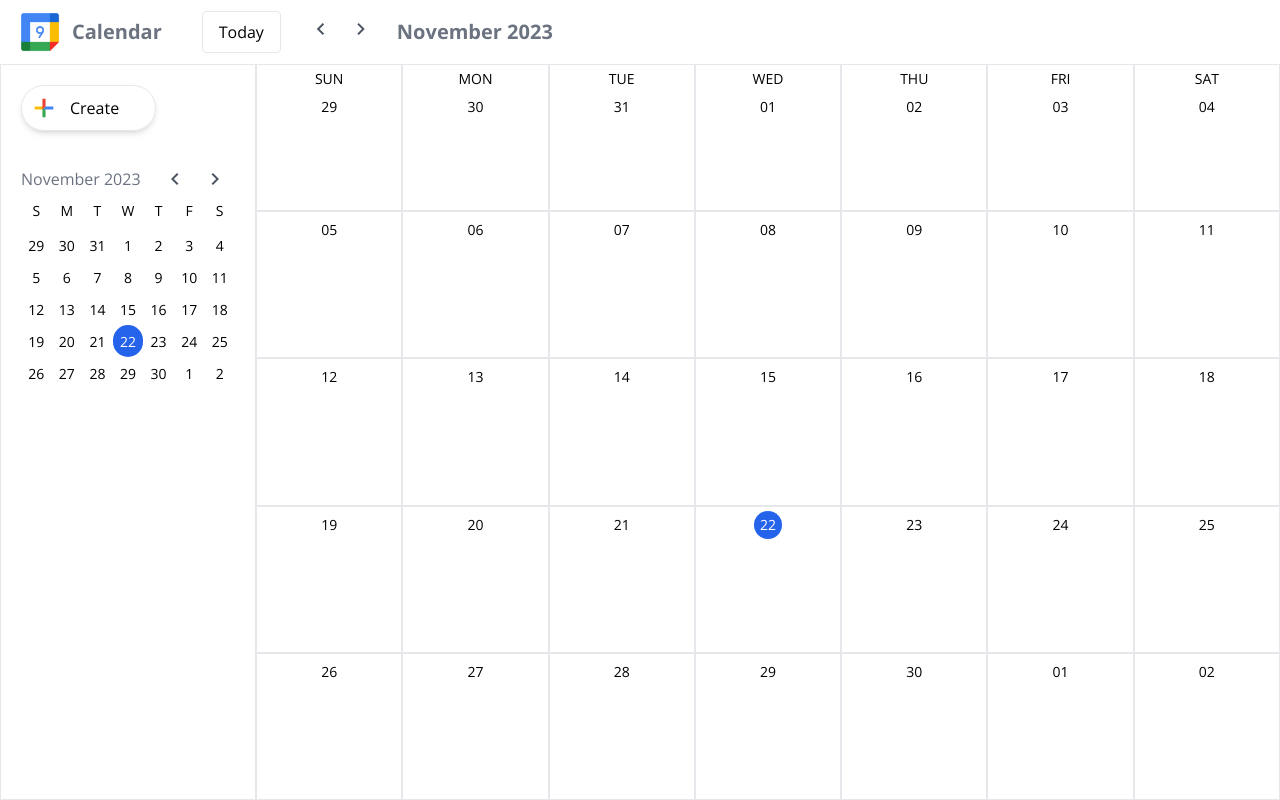
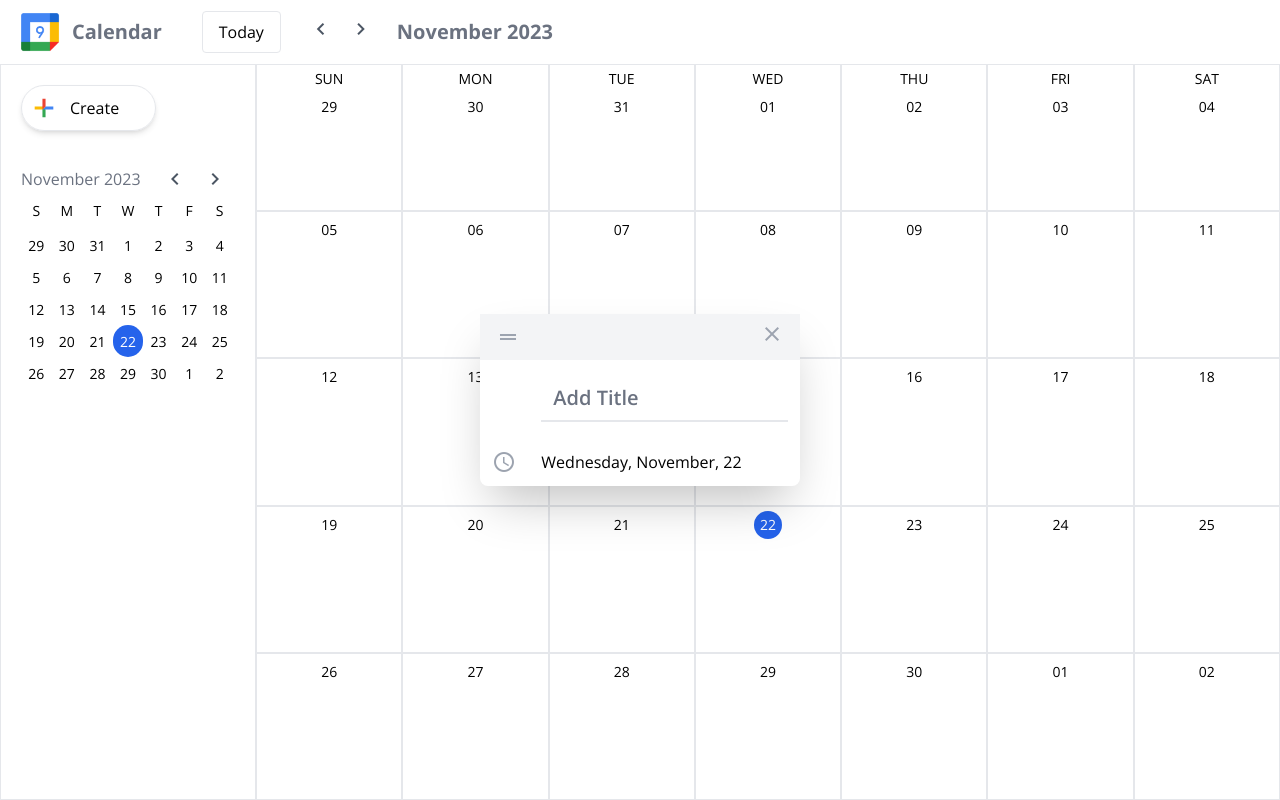
Before and after one commit to jaysqvl/calendar-website, a React (Create React App) app: page / in a window 1280 px wide. Both pictures are taken after a click on the button "Create". Built offline with nearby package versions, Linux system fonts and the light colour scheme.

Commit message:
Working on event handling

```diff
--- a/src/App.js
+++ b/src/App.js
@@ -5,10 +5,11 @@
 import Sidebar from './components/Sidebar'
 import Month from './components/Month'
 import GlobalContext from './context/GlobalContext';
+import EventModel from './components/EventModel';
 
 function App() {
   const [currentMonth, setCurrentMonth] = useState(getMonth());
-  const {monthIndex} = useContext(GlobalContext);
+  const {monthIndex, showEventModel} = useContext(GlobalContext);
 
   useEffect(() => {
     setCurrentMonth(getMonth(monthIndex));
@@ -16,6 +17,7 @@
 
   return (
     <React.Fragment>
+      {showEventModel && <EventModel />}
       <div className="h-screen flex flex-col">
         <CalendarHeader />
         <div className="flex flex-1">
--- a/src/components/CreateEventButton.js
+++ b/src/components/CreateEventButton.js
@@ -1,11 +1,17 @@
-import React from 'react'
+import React, { useContext } from 'react'
 import plusImg from '../assets/plus.svg'
+import GlobalContext from '../context/GlobalContext'
 
 export default function CreateEventButton() {
-  return <button className="border p-2 rounded-full flex items-center shadow-md hover:shadow-2xl">
-    <img src={plusImg} alt="create_event" className="w-7 h-7"/>
-    <span className="pl-3 pr-7">
-        Create
-    </span>
-  </button>
+  const { setShowEventModel } = useContext(GlobalContext)
+
+  return (
+    <button onClick={() => {setShowEventModel(true)}}
+            className="border p-2 rounded-full flex items-center shadow-md hover:shadow-2xl">
+      <img src={plusImg} alt="create_event" className="w-7 h-7"/>
+      <span className="pl-3 pr-7">
+          Create
+      </span>
+    </button>
+  )
 }
--- a/src/components/EventModel.js
+++ b/src/components/EventModel.js
@@ -1,9 +1,43 @@
-import React from 'react'
+import React, { useContext, useState } from 'react'
+import GlobalContext from '../context/GlobalContext';
 
 export default function EventModel() {
+  const [title, setTitle] = useState('')
+  const { setShowEventModel, daySelected} = useContext(GlobalContext)
+
   return (
-    <div className="h-screen w-full fixed left-0 top-0 flex justify-center">
-
+    <div className="h-screen w-full fixed left-0 top-0 flex justify-center items-center">
+        <form className="bg-white rounded-lg shadow-2xl w-1/4">
+            <header className="bg-gray-100 px-4 py-2 flex justify-between items-center">
+                <span className="material-icons-outlined text-gray-400">
+                    drag_handle
+                </span>
+                <button onClick={() => {setShowEventModel(false)}}>
+                    <span className="material-icons-outlined text-gray-400">
+                        close
+                    </span>
+                </button>
+            </header>
+            <div className="p-3">
+                <div className="grid grid-cols-1/5 items-end gap-y-7">
+                    <div></div>
+                    <input  type="text"
+                            name="title"
+                            placeholder="Add Title"
+                            value={title}
+                            required
+                            className="pt-3 border-0 text-gray-600 text-xl font-semibold pb-2 w-full border-b-2 border-gray-200 focus:outline-none focus:ring-0 focus:border-blue-500"
+                            onChange={(e) => setTitle(e.target.value)}>
+                    </input>
+                    <span className="material-icons-outlined text-gray-400">
+                        schedule
+                    </span>
+                    <p>
+                       {daySelected.format("dddd, MMMM, DD")}
+                    </p>
+                </div>
+            </div>
+        </form>
     </div>
-  )
+  );
 }
--- a/src/context/ContextWrapper.js
+++ b/src/context/ContextWrapper.js
@@ -5,7 +5,8 @@
 export default function ContextWrapper(props) {
   const [monthIndex, setMonthIndex] = useState(dayjs().month());
   const [smallCalendarMonth, setSmallCalendarMonth] = useState(null);
-  const [daySelected, setDaySelected] = useState(null);
+  const [daySelected, setDaySelected] = useState(dayjs());
+  const [showEventModel, setShowEventModel] = useState(false);
 
   useEffect(() => {
     if (smallCalendarMonth !== null) {
@@ -28,6 +29,8 @@
         setSmallCalendarMonth,
         daySelected,
         setDaySelected,
+        showEventModel,
+        setShowEventModel,
         }}
       >
         {props.children}
--- a/src/context/GlobalContext.js
+++ b/src/context/GlobalContext.js
@@ -7,6 +7,8 @@
     setSmallCalendarMonth: (index) => {},
     daySelected: null,
     setDaySelected: (day) => {},
+    showEventModel: false,
+    setShowEventModel: () => {},
 });
 
 export default GlobalContext;
```
